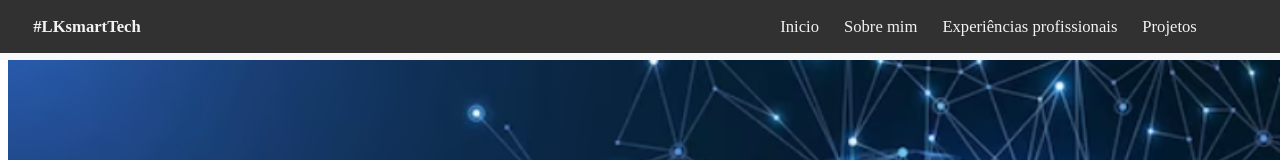
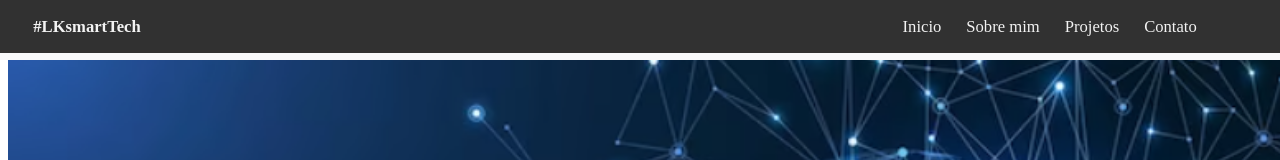
Before and after one commit to LucasAKuhn/portfolio-lucas-kuhn, an Angular app: page /portfolio in a window 1280 px wide. Shown: the top 160 px of the page. Built offline with nearby package versions, Linux system fonts and the light colour scheme.

Commit message:
Correção header

```diff
--- a/src/app/components/header/header.component.html
+++ b/src/app/components/header/header.component.html
@@ -7,8 +7,8 @@
     <ul class="navbar-nav">
       <li><a href="#inicio" class="nav-item">Inicio</a></li>
       <li><a href="#sobre" class="nav-item">Sobre mim</a></li>
-      <li><a href="#experiencias" class="nav-item">Experiências profissionais</a></li>
       <li><a href="#projetos" class="nav-item">Projetos</a></li>
+      <li><a href="#projetos" class="nav-item">Contato</a></li>
     </ul>
   </div>
 </nav>
```
